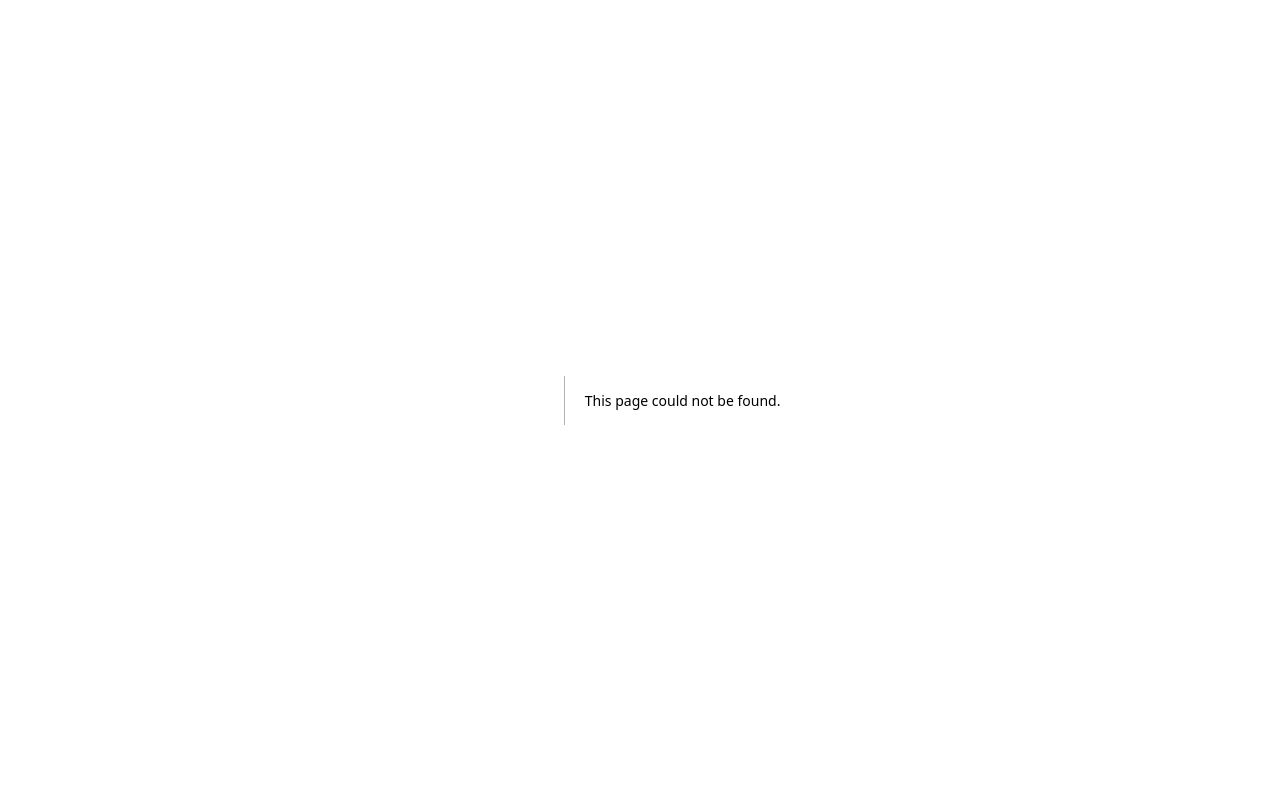
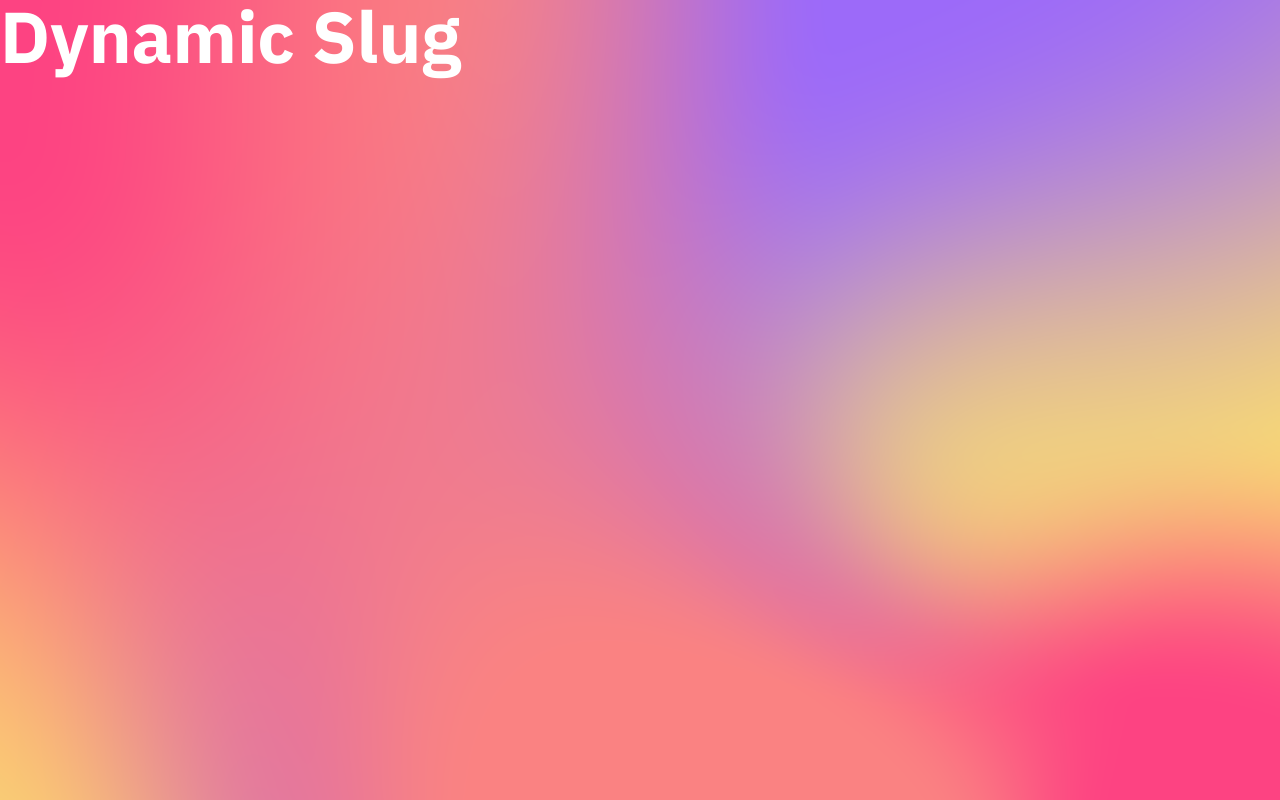
Before and after one commit to Koigor97/nextjs, a Next.js app in the folder coffee-stores/: page /coffee-store/1 in a window 1280 px wide. Before the commit this address had no page. Built offline with nearby package versions, Linux system fonts and the light colour scheme.

Commit message:
create a dynamic route for coffee store route

```diff
--- /dev/null
+++ b/coffee-stores/app/coffee-store/[id]/page.tsx
@@ -0,0 +1,9 @@
+import React from "react";
+
+export default function Page() {
+  return (
+    <div>
+      <h1>Dynamic Slug</h1>
+    </div>
+  );
+}
```
